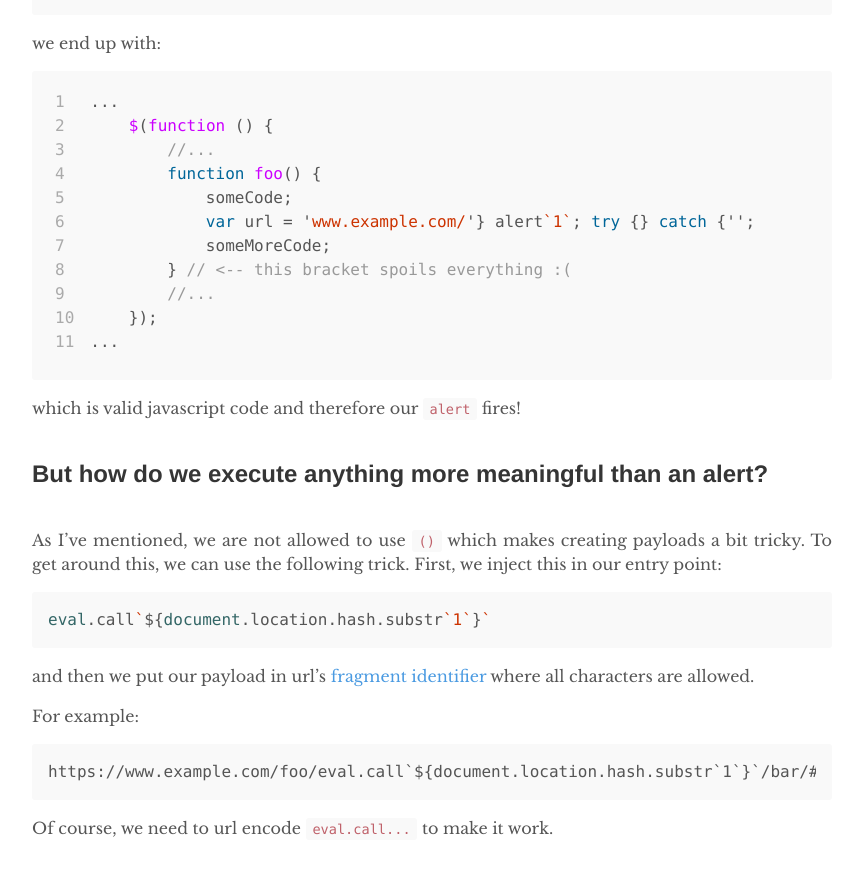
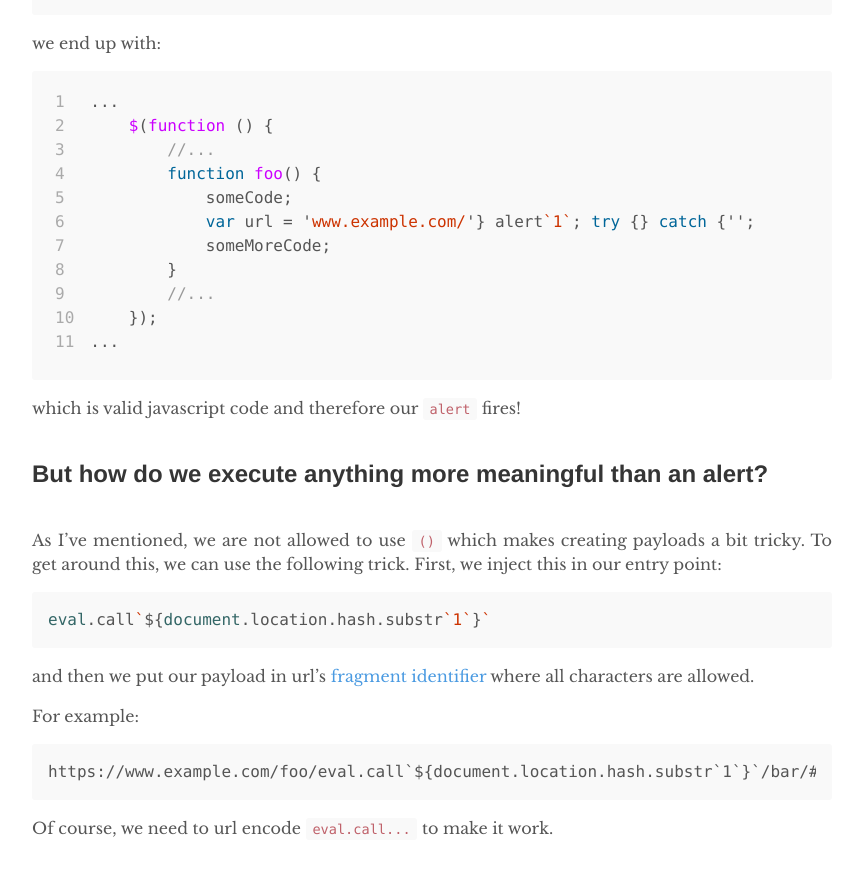
Before and after one commit to searabbitx/searabbitx.github.io, a Jekyll site: the page built from _posts/2020-05-28-no-brackets-xss.md, in a window 1280 px wide and 900 px high, scrolled down 2116 px. Shown: the top 876 px of the window, without its empty margins (208-1070 px from the left). Built offline with Jekyll 4.4.1, drawn with Linux system fonts in a browser that asks for light colours.

Commit message:
Remove redundant bracket from code example

```diff
--- a/_posts/2020-05-28-no-brackets-xss.md
+++ b/_posts/2020-05-28-no-brackets-xss.md
@@ -85,7 +85,7 @@ we end up with:
             someCode;
             var url = 'www.example.com/'} alert`1`; try {} catch {'';
             someMoreCode;
-        } // <-- this bracket spoils everything :(
+        }
         //...
     });
 ...
```
